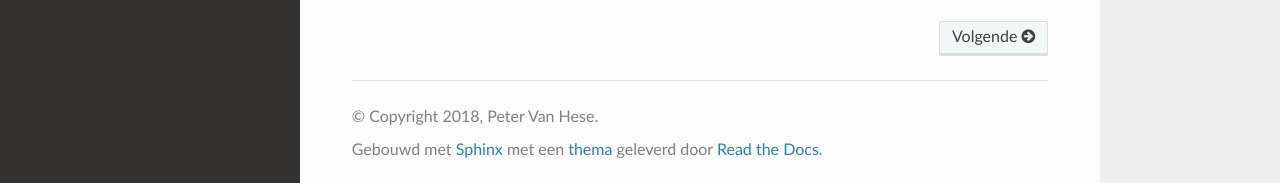
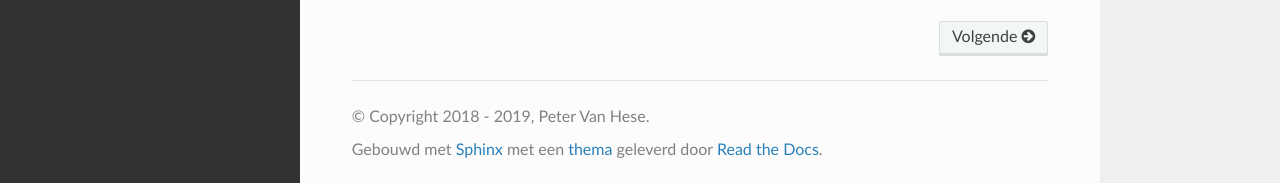
Before and after one commit to pvanhese/CoderDojoGentPython, a Sphinx documentation site: the page built from docs/index.rst, in a window 1280 px wide and 1117 px high. Shown: the part 931-1114 px from the top of the window. Built offline with Sphinx 7.4.7 and the Read the Docs theme 2.0.0, drawn with Linux system fonts in a browser that asks for light colours.

Commit message:
Update copyright

```diff
--- a/docs/conf.py
+++ b/docs/conf.py
@@ -20,7 +20,7 @@
 # -- Project information -----------------------------------------------------
 
 project = 'Python @ CoderDojo Gent'
-copyright = '2018, Peter Van Hese'
+copyright = '2018 - 2019, Peter Van Hese'
 author = 'Peter Van Hese'
 
 # The short X.Y version
```
